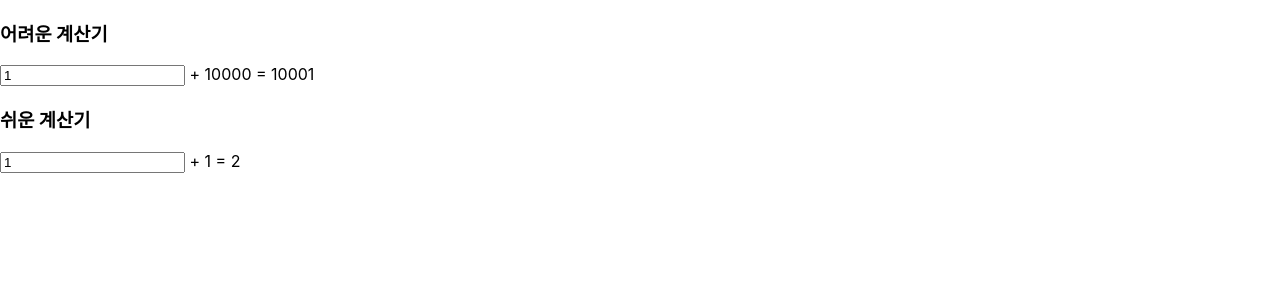
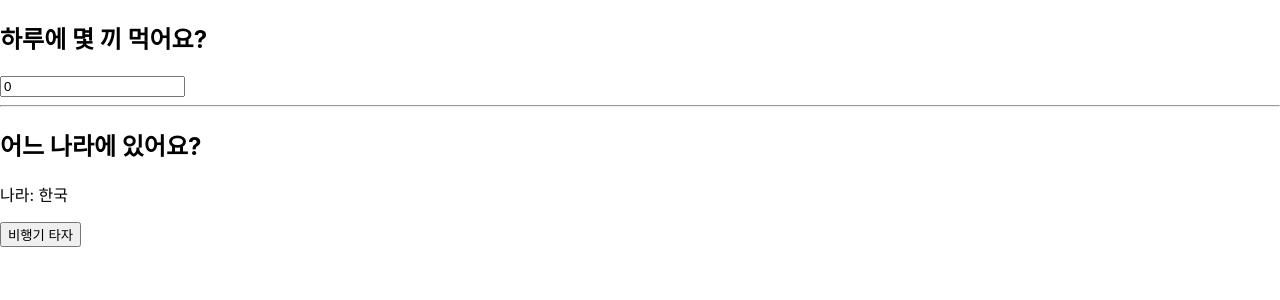
Before and after one commit to YoonCode/react-hook, a React (Create React App) app: page / in a window 1280 px wide. Shown: the top 300 px of the page. Built offline with nearby package versions, Linux system fonts and the light colour scheme.

Commit message:
primitive values not causing issues

```diff
--- a/src/App.js
+++ b/src/App.js
@@ -1,41 +1,27 @@
-import React, { useState, useMemo } from 'react'
-
-const hardCalculate = (number) => {
-  console.log('어려운 계산!')
-  for (let i = 0; i < 999999999; i++) {} // 생각하는 시간
-  return number + 10000
-}
-const easyCalculate = (number) => {
-  console.log('짱 쉬운 계산!')
-  return number + 1
-}
+import React, { useState, useEffect } from 'react'
 
 const App = () => {
-  const [hardNumber, setHardNumber] = useState(1)
-  const [easyNumber, setEasyNumber] = useState(1)
+  const [number, setNumber] = useState(0)
+  const [isKorea, setIsKorea] = useState(true)
 
-  // const hardSum = hardCalculate(hardNumber)
-  const hardSum = useMemo(() => {
-    return hardCalculate(hardNumber)
-  }, [hardNumber])
-  const easySum = easyCalculate(easyNumber)
+  const location = isKorea ? '한국' : '외국'
+
+  useEffect(() => {
+    console.log('useEffect 호출')
+  }, [location])
 
   return (
     <div>
-      <h3>어려운 계산기</h3>
+      <h2>하루에 몇 끼 먹어요?</h2>
       <input
         type="number"
-        value={hardNumber}
-        onChange={(e) => setHardNumber(parseInt(e.target.value))}
+        value={number}
+        onChange={(e) => setNumber(e.target.value)}
       />
-      <span> + 10000 = {hardSum}</span>
-      <h3>쉬운 계산기</h3>
-      <input
-        type="number"
-        value={easyNumber}
-        onChange={(e) => setEasyNumber(parseInt(e.target.value))}
-      />
-      <span> + 1 = {easySum}</span>
+      <hr />
+      <h2>어느 나라에 있어요?</h2>
+      <p>나라: {location}</p>
+      <button onClick={() => setIsKorea(!isKorea)}>비행기 타자</button>
     </div>
   )
 }
```
